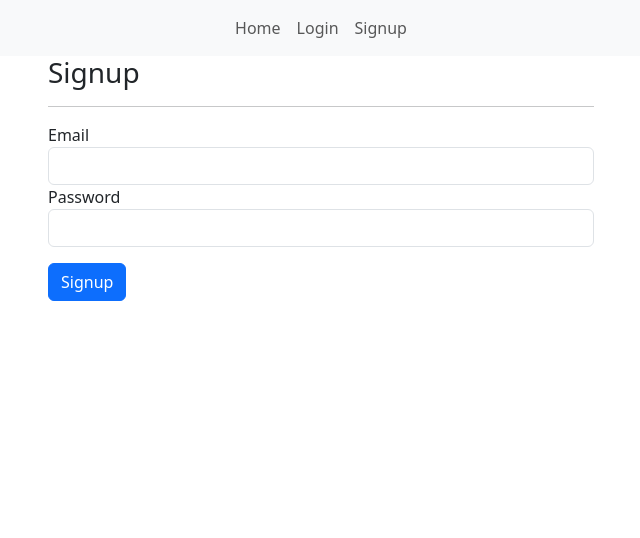
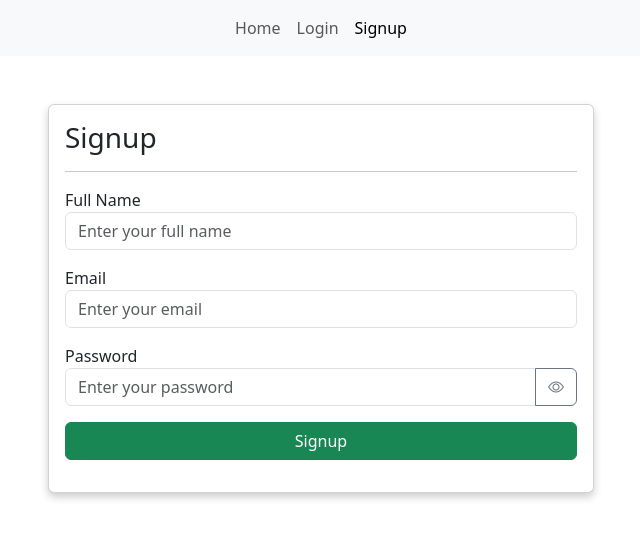
Before and after one commit to vivaanjhaveri/tag-along, a Vue app: page /signup in a window 1280 px wide. Shown: the top 538 px of the page, without its empty margins (319-959 px from the left). Built offline with nearby package versions, Linux system fonts and the light colour scheme.

Commit message:
Improved login and signup pages and functionalities

```diff
--- a/src/components/Navbar.vue
+++ b/src/components/Navbar.vue
@@ -14,21 +14,18 @@
         <div class="collapse navbar-collapse justify-content-center" id="navbarNav">
             <ul class="navbar-nav">
                 <li class="nav-item">
-                    <router-link class="nav-link" to="/">Home</router-link>
+                    <router-link class="nav-link" to="/" exact-active-class="active">Home</router-link>
                 </li>
                 <li class="nav-item" v-if="!isAuthenticated">
-                    <router-link class="nav-link" to="/login"
-                        >Login</router-link
+                    <router-link class="nav-link" to="/login" exact-active-class="active">Login</router-link
                     >
                 </li>
                 <li class="nav-item" v-if="!isAuthenticated">
-                    <router-link class="nav-link" to="/signup"
-                        >Signup</router-link
+                    <router-link class="nav-link" to="/signup" exact-active-class="active">Signup</router-link
                     >
                 </li>
                 <li class="nav-item" v-if="isAuthenticated">
-                    <router-link class="nav-link" to="/dashboard"
-                        >Dashboard</router-link
+                    <router-link class="nav-link" to="/dashboard" exact-active-class="active">Dashboard</router-link
                     >
                 </li>
                 <li class="nav-item" v-if="isAuthenticated">
--- a/src/main.js
+++ b/src/main.js
@@ -4,6 +4,7 @@ import router from './router/router';
 import store from './store/store';
 import 'bootstrap/dist/css/bootstrap.min.css';
 import 'bootstrap';
+import 'bootstrap-icons/font/bootstrap-icons.css';
 
 createApp(App)
   .use(store)
--- a/src/views/LoginPage.vue
+++ b/src/views/LoginPage.vue
@@ -75,7 +75,7 @@ export default {
       password: '',
       errors: {},
       error: '',
-      showPassword: false,
+      showPassword: false, // Define showPassword here
     };
   },
   computed: {
@@ -109,8 +109,8 @@ export default {
         // Redirect to Dashboard upon successful login
         this.$router.push('/dashboard');
       } catch (e) {
-        // Display authentication error
-        this.error = "Invalid login details.";
+        // Display fixed authentication error
+        this.error = "Invalid login details";
       }
     },
 
@@ -136,7 +136,7 @@ export default {
       }
     },
 
-    // Toggle Password Visibility
+    // Toggle Password Visibility Method
     togglePasswordVisibility() {
       this.showPassword = !this.showPassword;
     },
--- a/src/views/SignupPage.vue
+++ b/src/views/SignupPage.vue
@@ -1,72 +1,102 @@
+<!-- src/views/SignupPage.vue -->
 <template>
     <div class="row">
       <div class="col-md-6 offset-md-3">
-            <div>
-                <div>
+        <div class="card mt-5">
+          <div class="card-body">
             <h3>Signup</h3>
             <hr />
-                </div>
+            <!-- Error Alert -->
             <div class="alert alert-danger" v-if="error">
               {{ error }}
             </div>
-                <form @submit.prevent="onSignup()">
-                    <div class="form-group">
-                        <label>Email</label>
+            <form @submit.prevent="onSignup">
+              <div class="form-group mb-3">
+                <label for="fullName">Full Name</label>
                 <input
                   type="text"
                   class="form-control"
+                  id="fullName"
+                  v-model.trim="fullName"
+                  @blur="validateFullName"
+                  :class="{ 'is-invalid': errors.fullName }"
+                  placeholder="Enter your full name"
+                />
+                <div class="invalid-feedback" v-if="errors.fullName">
+                  {{ errors.fullName }}
+                </div>
+              </div>
+              <div class="form-group mb-3">
+                <label for="email">Email</label>
+                <input
+                  type="email"
+                  class="form-control"
+                  id="email"
                   v-model.trim="email"
+                  @blur="validateEmail"
+                  :class="{ 'is-invalid': errors.email }"
+                  placeholder="Enter your email"
                 />
-                        <div class="error" v-if="errors.email">
+                <div class="invalid-feedback" v-if="errors.email">
                   {{ errors.email }}
                 </div>
               </div>
-                    <div class="form-group">
-                        <label>Password</label>
+              <div class="form-group mb-3">
+                <label for="password">Password</label>
+                <div class="input-group">
                   <input
-                            type="password"
+                    :type="showPassword ? 'text' : 'password'"
                     class="form-control"
+                    id="password"
                     v-model.trim="password"
+                    @blur="validatePassword"
+                    :class="{ 'is-invalid': errors.password }"
+                    placeholder="Enter your password"
                   />
-                        <div class="error" v-if="errors.password">
+                  <button
+                    class="btn btn-outline-secondary"
+                    type="button"
+                    @click="togglePasswordVisibility"
+                  >
+                    <i :class="showPassword ? 'bi bi-eye-slash' : 'bi bi-eye'"></i>
+                  </button>
+                  <div class="invalid-feedback" v-if="errors.password">
                     {{ errors.password }}
+                  </div>
                 </div>
               </div>
 
               <div class="my-3">
-                        <button type="submit" class="btn btn-primary">
-                            Signup
+                <button type="submit" class="btn btn-success w-100">
+                  <span>Signup</span>
                 </button>
               </div>
             </form>
           </div>
         </div>
       </div>
+    </div>
   </template>
 
   <script>
+  import { mapActions, mapGetters } from 'vuex';
   import SignupValidations from '@/services/SignupValidations';
-import { mapActions } from 'vuex';
   import { SIGNUP_ACTION } from '@/store/storeconstants';
 
   export default {
+    name: 'SignupPage',
     data() {
       return {
+        fullName: '',
         email: '',
         password: '',
-            errors: [],
+        errors: {},
         error: '',
+        showPassword: false,
       };
     },
-    beforeRouteLeave() {
-        console.log('rote leaving');
-        console.log(this.$store);
-    },
-    beforeRouteEnter(_, _1, next) {
-        next((vm) => {
-            console.log('route entering');
-            console.log(vm.$store.state.auth);
-        });
+    computed: {
+      ...mapGetters('auth', ['isAuthenticated', 'autoLogout']),
     },
     methods: {
       ...mapActions('auth', {
@@ -74,28 +104,102 @@ export default {
       }),
 
       async onSignup() {
-            let validations = new SignupValidations(
-                this.email,
-                this.password,
-            );
+        // Reset previous errors
+        this.errors = {};
+        this.error = '';
 
+        // Validate form inputs
+        const validations = new SignupValidations(this.email, this.password);
         this.errors = validations.checkValidations();
-            if ('email' in this.errors || 'password' in this.errors) {
-                return false;
+
+        // Additional validation for full name
+        if (!this.fullName) {
+          this.errors.fullName = 'Full name is required.';
         }
 
-            //signup registration
+        // Check for validation errors
+        if (Object.keys(this.errors).length) {
+          return;
+        }
+
+        // Attempt to signup
         try {
           await this.signup({
             email: this.email,
             password: this.password,
           });
-            } catch (error) {
-                this.error = error;
+          // Redirect to Dashboard upon successful signup
+          this.$router.push('/dashboard');
+        } catch (e) {
+          // Display authentication error
+          this.error = "Signup failed. Please try again.";
+        }
+      },
+
+      // Real-time Full Name Validation
+      validateFullName() {
+        if (!this.fullName) {
+          this.errors.fullName = 'Full name is required.';
+        } else {
+          this.errors.fullName = '';
+        }
+      },
+
+      // Real-time Email Validation
+      validateEmail() {
+        if (!this.email) {
+          this.errors.email = 'Email is required.';
+        } else if (!this.validEmail(this.email)) {
+          this.errors.email = 'Please enter a valid email address.';
+        } else {
+          this.errors.email = '';
+        }
+      },
+
+      // Real-time Password Validation
+      validatePassword() {
+        if (!this.password) {
+          this.errors.password = 'Password is required.';
+        } else if (this.password.length < 6) {
+          this.errors.password = 'Password must be at least 6 characters.';
+        } else {
+          this.errors.password = '';
+        }
+      },
+
+      // Toggle Password Visibility
+      togglePasswordVisibility() {
+        this.showPassword = !this.showPassword;
+      },
+
+      // Email Format Checker
+      validEmail(email) {
+        const re =
+          /^(([^<>()[\]\\.,;:\s@"]+(\.[^<>()[\]\\.,;:\s@"]+)*)|(".+"))@(([^<>()[\]\\.,;:\s@"]+\.)+[^<>()[\]\\.,;:\s@"]{2,})$/i;
+        return re.test(email);
+      },
+    },
+    watch: {
+      autoLogout(newVal) {
+        if (newVal) {
+          this.$router.replace('/login');
         }
       },
     },
-
-    name: 'Signup-Page',
   };
   </script>
+
+  <style scoped>
+  .invalid-feedback {
+    display: block;
+  }
+
+  button[disabled] {
+    cursor: not-allowed;
+    opacity: 0.65;
+  }
+
+  .card {
+    box-shadow: 0 4px 8px rgba(0, 0, 0, 0.2);
+  }
+  </style>
```
Lines whose indentation alone changed are shown as unchanged.
